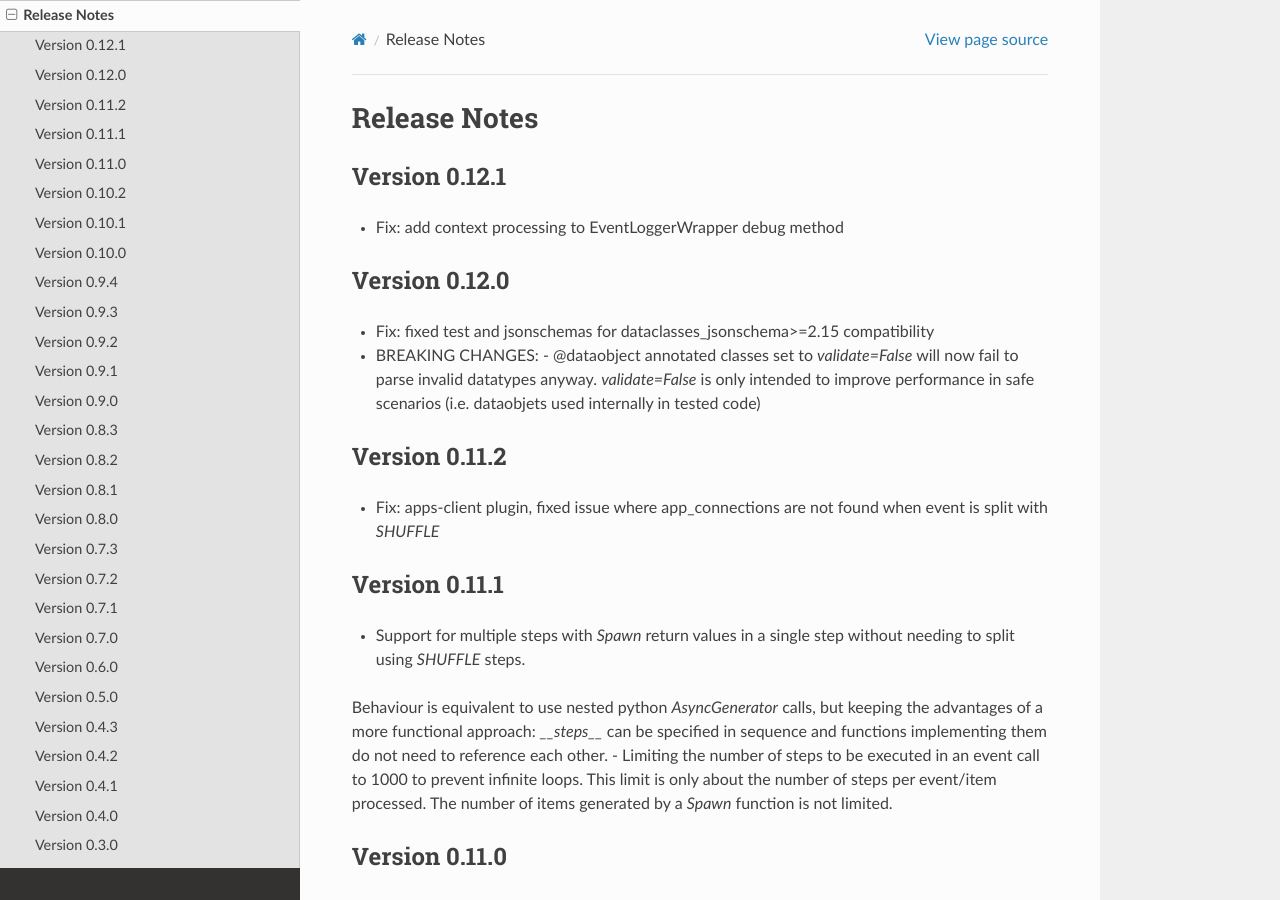
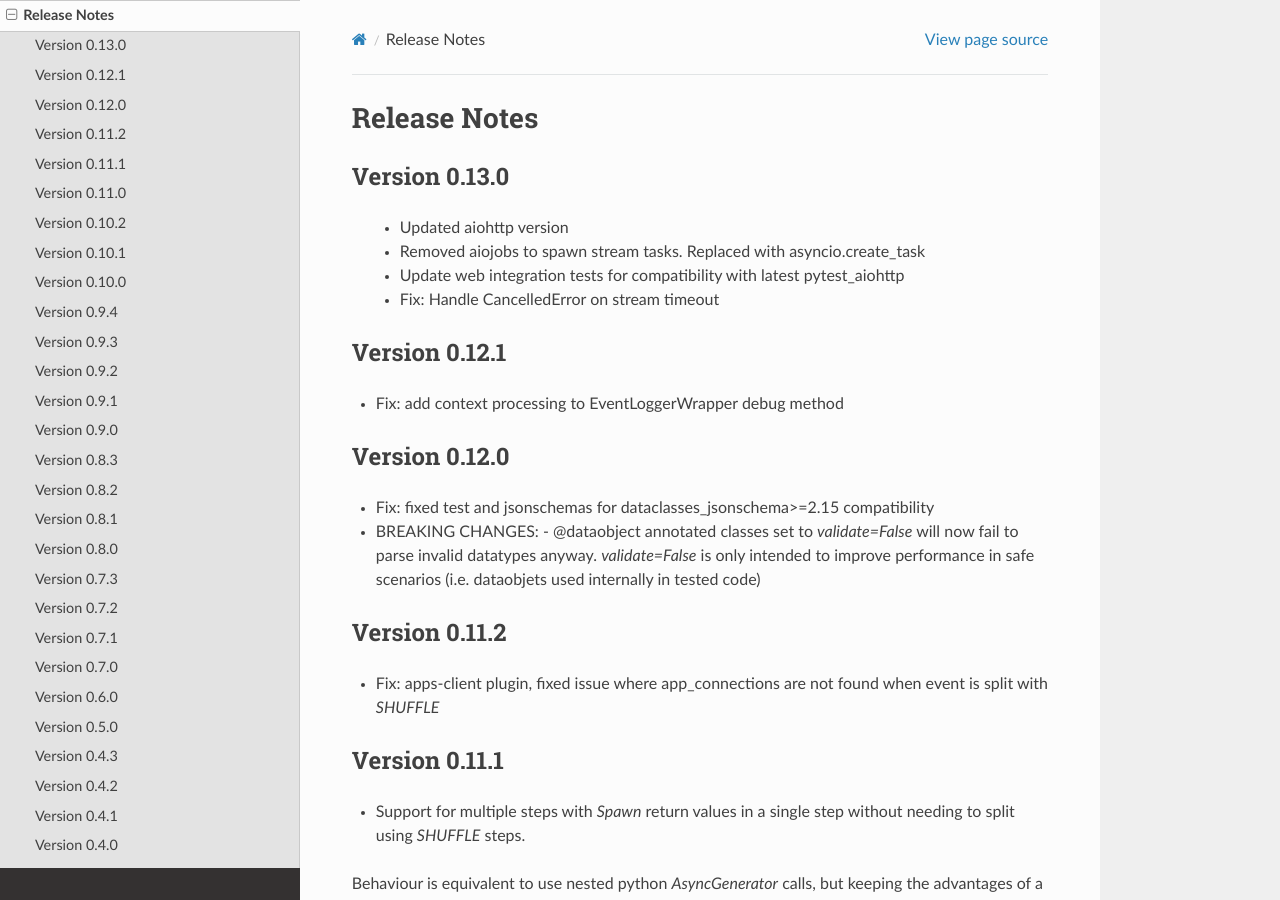
Before and after one commit to hopeit-git/hopeit.engine, a Sphinx documentation site: the page built from docs/source/release-notes.rst, in a window 1280 px wide and 900 px high. Built offline with Sphinx 7.4.7 and the Read the Docs theme 2.0.0, drawn with Linux system fonts in a browser that asks for light colours; pages that are not in the unit, such as notebooks, are missing from menus.

Commit message:
Version bump

```diff
--- a/docs/source/release-notes.rst
+++ b/docs/source/release-notes.rst
@@ -1,5 +1,13 @@
 Release Notes
 =============
+
+Version 0.13.0
+______________
+ - Updated aiohttp version
+ - Removed aiojobs to spawn stream tasks. Replaced with asyncio.create_task
+ - Update web integration tests for compatibility with latest pytest_aiohttp
+ - Fix: Handle CancelledError on stream timeout
+
 
 Version 0.12.1
 ______________
--- a/engine/src/hopeit/server/version.py
+++ b/engine/src/hopeit/server/version.py
@@ -8,7 +8,7 @@ import os
 import sys
 
 ENGINE_NAME = "hopeit.engine"
-ENGINE_VERSION = "0.12.1"
+ENGINE_VERSION = "0.13.0"
 
 # Major.Minor version to be used in App versions and Api endpoints for Apps/Plugins
 APPS_API_VERSION = '.'.join(ENGINE_VERSION.split('.')[0:2])
```
Also changed, not shown: docs/source/benchmark/dedicated.rst (+12 -12 lines), 11 other files.
